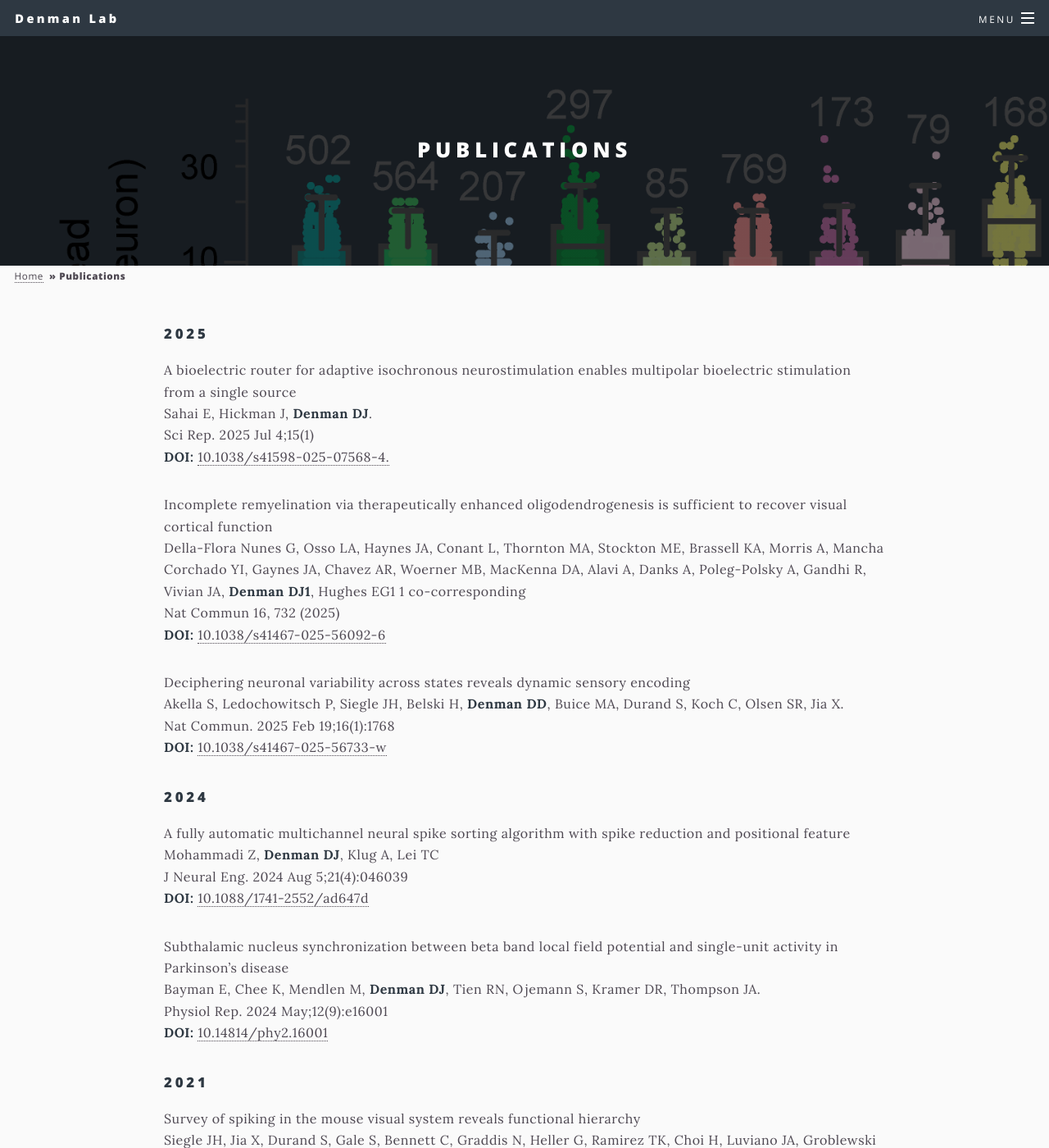
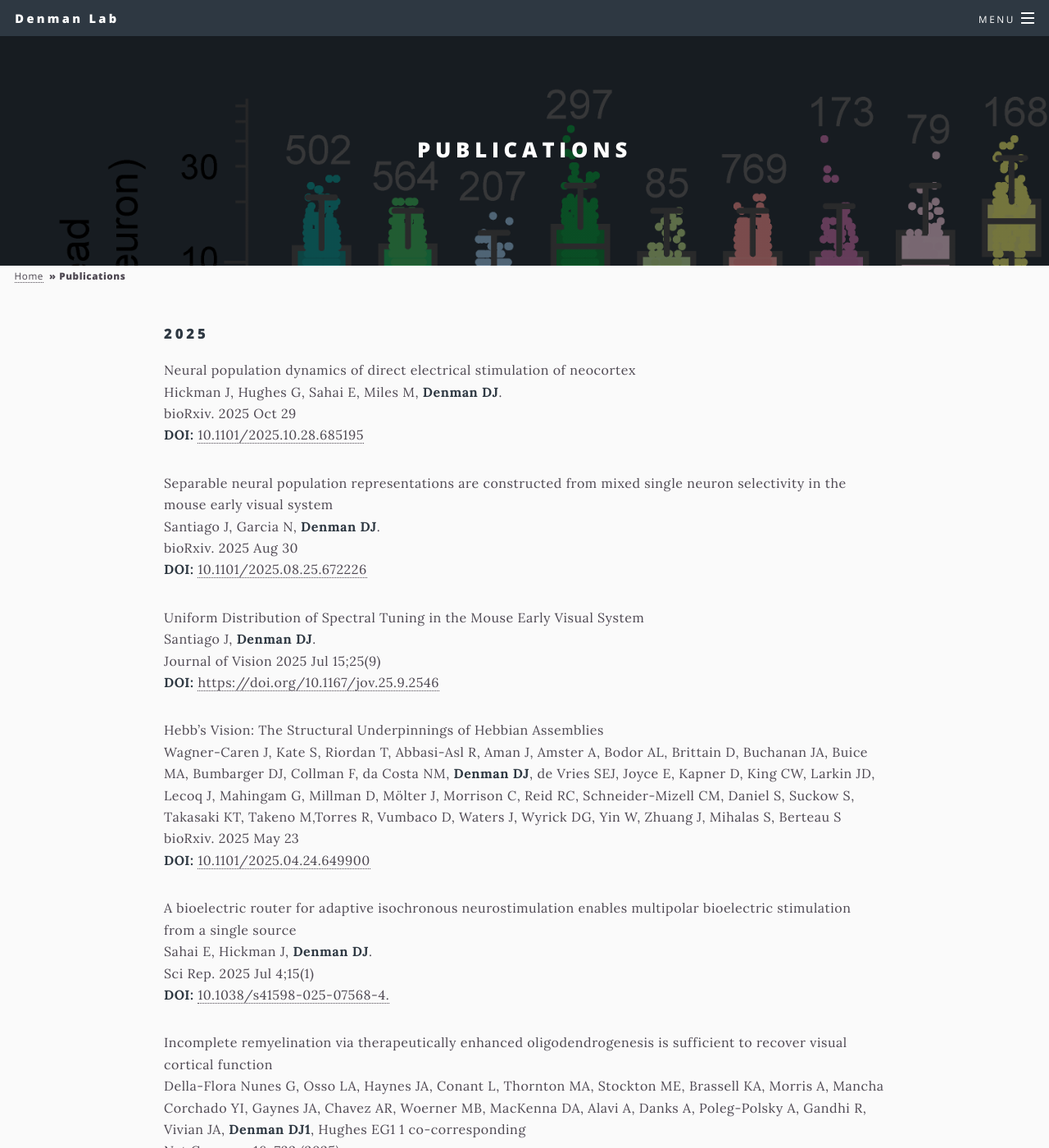
Before and after one commit to denmanlab/denmanlab.github.io, a Jekyll site: the page built from pubs.md, in a window 1280 px wide and 1400 px high. Shown: the whole window at 82% size. Built offline with Jekyll 4.4.1, drawn with Linux system fonts in a browser that asks for light colours; our own code applies the rules of GitHub Pages for plain Markdown files.

Commit message:
update pubs

```diff
--- a/pubs.md
+++ b/pubs.md
@@ -9,6 +9,30 @@ background-image: Figure 3_formatted.png
 
 {:.year}
 ### 2025
+{:.paper}
+<span>Neural population dynamics of direct electrical stimulation of neocortex</span>{:.papertitle}
+<span>Hickman J, Hughes G, Sahai E, Miles M, **Denman DJ**.</span>{:.authors}
+<span>bioRxiv. 2025 Oct 29</span>{:.journal}
+<span>**DOI:** [10.1101/2025.10.28.685195](https://doi.org/10.1101/2025.10.28.685195)</span>{:.doi}
+
+{:.paper}
+<span>Separable neural population representations are constructed from mixed single neuron selectivity in the mouse early visual system</span>{:.papertitle}
+<span>Santiago J, Garcia N, **Denman DJ**.</span>{:.authors}
+<span>bioRxiv. 2025 Aug 30</span>{:.journal}
+<span>**DOI:** [10.1101/2025.08.25.672226](https://doi.org/10.1101/2025.08.25.672226)</span>{:.doi}
+
+{:.paper}
+<span>Uniform Distribution of Spectral Tuning in the Mouse Early Visual System</span>{:.papertitle}
+<span>Santiago J, **Denman DJ**.</span>{:.authors}
+<span>Journal of Vision 2025 Jul 15;25(9)</span>{:.journal}
+<span>**DOI:** [https://doi.org/10.1167/jov.25.9.2546](https://jov.arvojournals.org/article.aspx?articleid=2809626)</span>{:.doi}
+
+{:.paper}
+<span>Hebb’s Vision: The Structural Underpinnings of Hebbian Assemblies</span>{:.papertitle}
+<span>  Wagner-Caren J, Kate S, Riordan T,  Abbasi-Asl R, Aman J, Amster A, Bodor AL,  Brittain D, Buchanan JA, Buice MA, Bumbarger DJ, Collman F, da Costa NM, **Denman DJ**, de Vries SEJ, Joyce E, Kapner D, King CW, Larkin JD, Lecoq J, Mahingam G, Millman D, Mölter J, Morrison C, Reid RC, Schneider-Mizell CM, Daniel S, Suckow S, Takasaki KT, Takeno M,Torres R, Vumbaco D, Waters J, Wyrick DG, Yin W, Zhuang J, Mihalas S, Berteau S</span>{:.authors}
+<span>bioRxiv. 2025 May 23</span>{:.journal}
+<span>**DOI:** [10.1101/2025.04.24.649900](https://doi.org/10.1101/2025.04.24.649900)</span>{:.doi}
+
 {:.paper}
 <span>A bioelectric router for adaptive isochronous neurostimulation enables multipolar bioelectric stimulation from a single source</span>{:.papertitle}
 <span>Sahai E, Hickman J, **Denman DJ**.</span>{:.authors}
```
